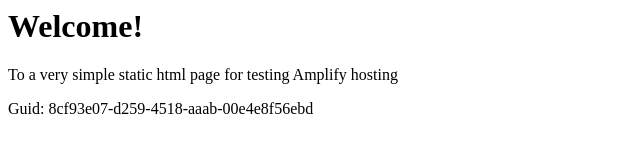
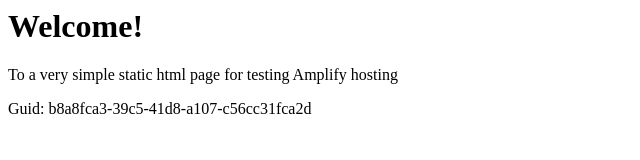
Before and after one commit to aws-aemilia-cdg/Github-PR-Commit-Integration-Test-DoNotTouch-GitHubWebhookPushCanaryTest-v1-prod-eu-west-3, a website: page src/index.html in a window 1280 px wide. Shown: the full height of the page, 0-640 px from the left. Drawn offline with Linux system fonts and the light colour scheme.

Commit message:
commit from integ tests

```diff
--- a/src/index.html
+++ b/src/index.html
@@ -12,6 +12,6 @@
 <body>
     <h1>Welcome!</h1>
     <p>To a very simple static html page for testing Amplify hosting</p>
-    <p>Guid: 8cf93e07-d259-4518-aaab-00e4e8f56ebd</p></body>
+    <p>Guid: b8a8fca3-39c5-41d8-a107-c56cc31fca2d</p></body>
 
 </html>
```
